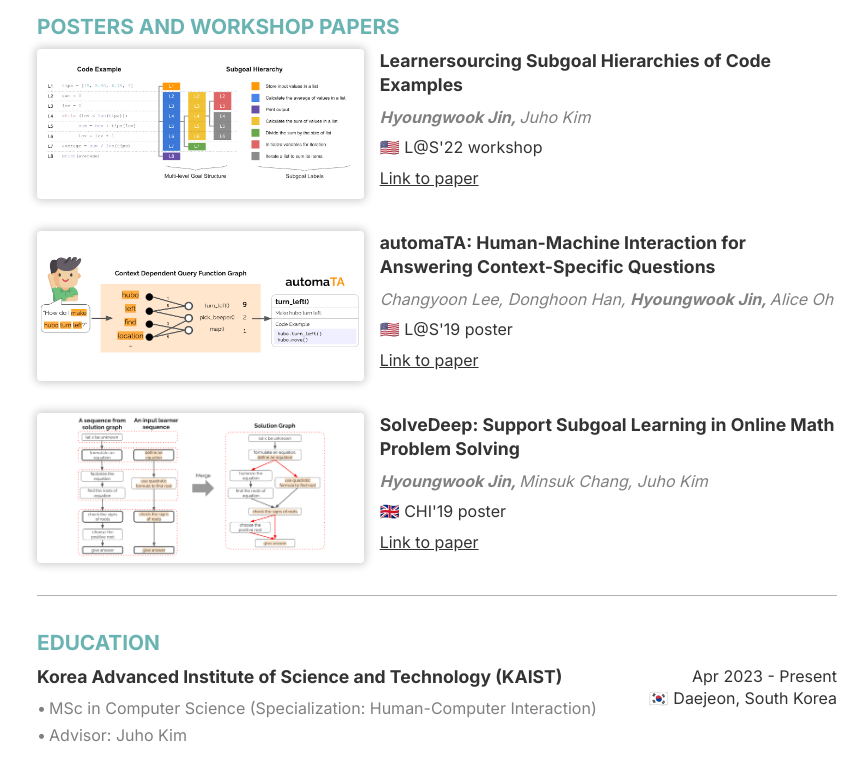
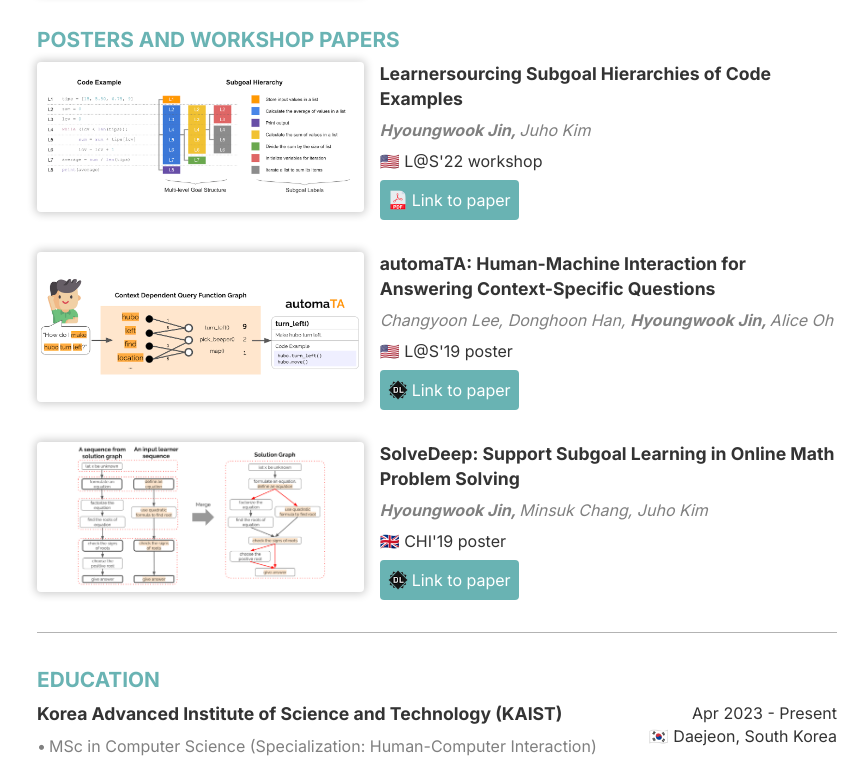
Before and after one commit to jhw123/jhw123.github.com, a Next.js app: page / in a window 1280 px wide. Shown: the part 1435-2199 px from the top of the page, without its empty margins (203-1071 px from the left). Built offline with nearby package versions, Linux system fonts and the light colour scheme.

Commit message:
💄 make link to paper a button

```diff
--- /dev/null
+++ b/src/app/component/paperLink.tsx
@@ -0,0 +1,48 @@
+import { View } from '@/design/foundation'
+import { css } from '@emotion/react'
+import styled from '@emotion/styled'
+import { last } from 'lodash'
+import Image from 'next/image'
+
+interface Props {
+  href: string
+  title: string
+  children: React.ReactNode
+}
+
+export const PaperLink = View<Props>(({ href, children, title, ...props }) => {
+  const icon = (() => {
+    switch (true) {
+      case last(href.split('.')) === 'pdf':
+        return '/icons/pdf.png'
+      case href.includes('arxiv.org'):
+        return '/icons/arxiv.png'
+      case href.includes('dl.acm.org'):
+        return '/icons/dl.png'
+      default:
+        return ''
+    }
+  })()
+
+  return (
+    <Container {...props} href={href} target={'_blank'} rel="noreferrer">
+      {0 < icon.length && <Image width={20} height={20} src={icon} alt={`The paper link for ${title}`} />}
+      {children}
+    </Container>
+  )
+})
+
+const Container = styled.a`
+  ${({ theme }) => css`
+    padding: 4px 8px;
+    ${theme.fill.Focus}
+    ${theme.color.Highlight}
+    border-radius: 4px;
+    text-decoration: none;
+    display: inline-flex;
+    align-items: center;
+    min-height: 40px;
+    box-sizing: border-box;
+    gap: 4px;
+  `}
+`
--- a/src/app/page.tsx
+++ b/src/app/page.tsx
@@ -19,6 +19,7 @@ import { Fill } from '@/design/theme/default/fill'
 import { Global, ThemeProvider, css, keyframes } from '@emotion/react'
 import styled from '@emotion/styled'
 import Image from 'next/image'
+import { PaperLink } from './component/paperLink'
 import { Time } from './component/time'
 
 export default function Home() {
@@ -126,10 +127,9 @@ export default function Home() {
                   {description}
                 </BodyText>
                 {arxivLink && (
-                  <ExternalLink href={arxivLink}>
-                    <Image width={20} height={20} src="/icons/arxiv.png" alt={`arXiv submission link for ${title}`} />{' '}
+                  <PaperLink href={arxivLink} title={title}>
                     arXiv submission
-                  </ExternalLink>
+                  </PaperLink>
                 )}
               </div>
             </Card>
@@ -171,7 +171,11 @@ export default function Home() {
                     })}
                   </BodyText>
                   <BodyText marginBottom={8}>{conference}</BodyText>
-                  {paperLink && <ExternalLink href={paperLink}>Link to paper</ExternalLink>}
+                  {paperLink && (
+                    <PaperLink href={paperLink} title={title}>
+                      Link to paper
+                    </PaperLink>
+                  )}
                 </div>
               </Card>
             ))}
@@ -212,7 +216,11 @@ export default function Home() {
                   <BodyText marginBottom={8}>
                     {conference} {type}
                   </BodyText>
-                  {paperLink && <ExternalLink href={paperLink}>Link to paper</ExternalLink>}
+                  {paperLink && (
+                    <PaperLink href={paperLink} title={title}>
+                      Link to paper
+                    </PaperLink>
+                  )}
                 </BodyText>
               </Card>
             ))}
```
Also changed, not shown: public/icons/dl.png (added), public/icons/pdf.png (added).
